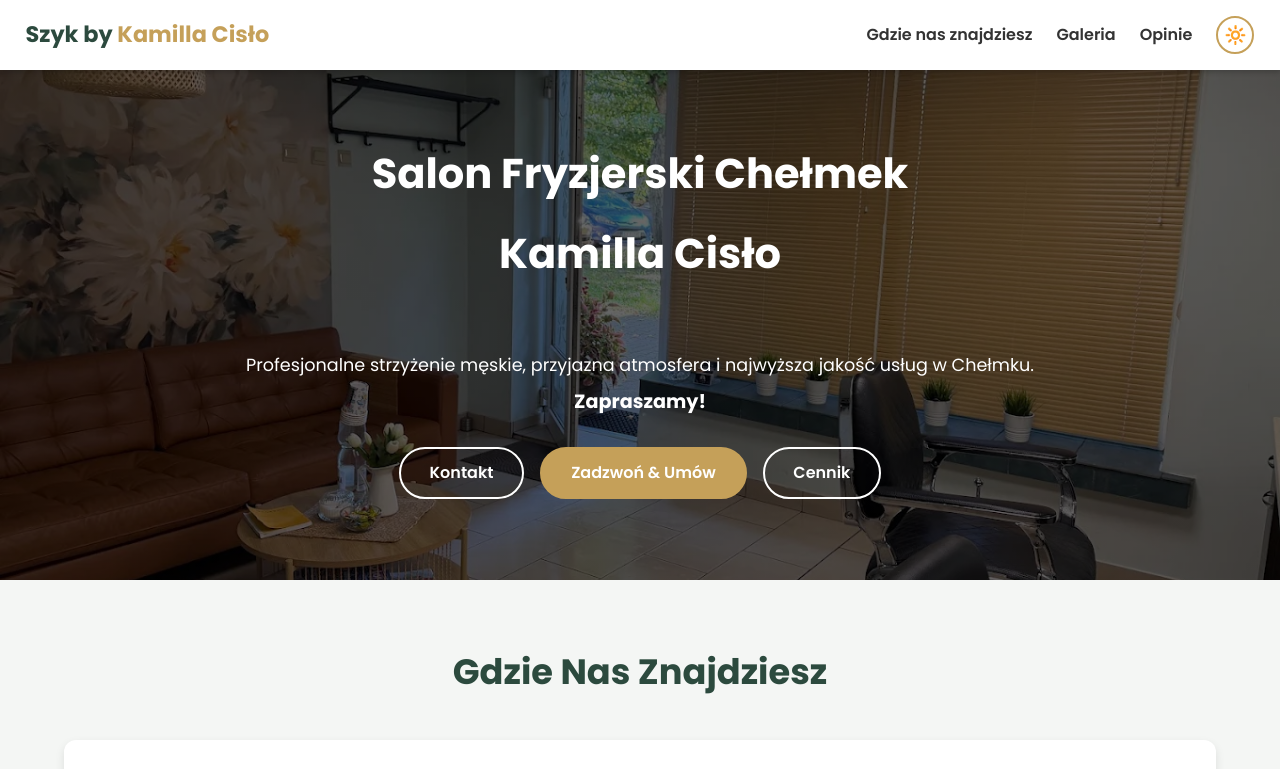
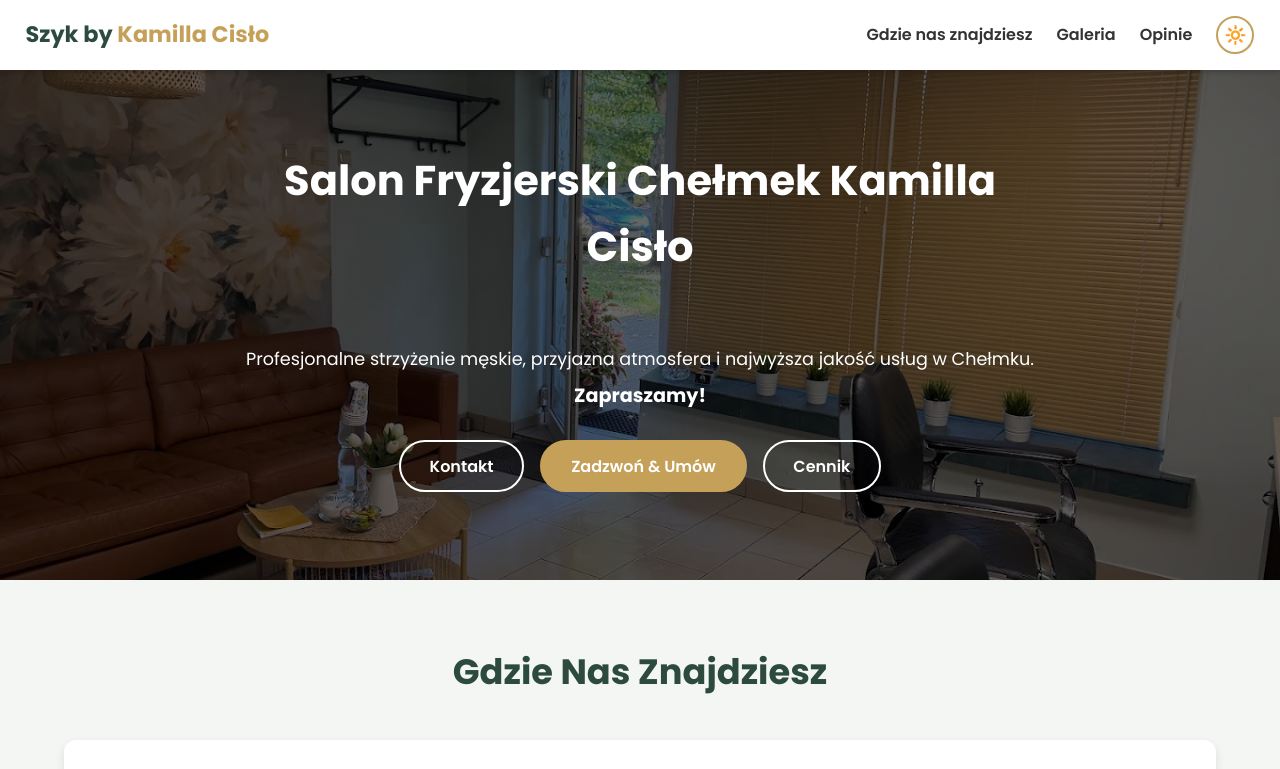
Before and after one commit to fryzjer-chelmek/fryzjer-kamila, a plain HTML site: page index.html in a window 1280 px wide. Shown: the top 769 px of the page. Drawn offline with Linux system fonts and the light colour scheme.

Commit message:
Update index.html

```diff
--- a/index.html
+++ b/index.html
@@ -9,6 +9,11 @@
     <link rel="icon" type="image/png" href="assets/favicon.png">
     <link rel="stylesheet" href="style.css">
     <link rel="canonical" href="https://fryzjer-chelmek.pl/" />
+
+    <meta property="og:site_name" content="Salon Fryzjerski Szyk by Kamilla Cisło" />
+    <meta property="og:title" content="Fryzjer Chełmek | Salon Fryzjerski Szyk by Kamilla Cisło" />
+    <meta property="og:url" content="https://fryzjer-chelmek.pl/" />
+    <meta property="og:type" content="website" />
   <!-- Podpięcie pliku script.js z atrybutem defer (nie blokuje ładowania strony) -->
     <script src="script.js" defer></script>
 
@@ -69,8 +74,8 @@
     <section class="baner" style="background-image: linear-gradient(rgba(0,0,0,0.6), rgba(0,0,0,0.6)), url('assets/wnetrze.webp');">
         <div class="baner-content">
             <h1> Salon Fryzjerski
-                Chełmek </h1>
-            <h1> Kamilla Cisło </h1>
+                Chełmek
+                Kamilla Cisło </h1>
              <br>
             </br>
             <p>Profesjonalne strzyżenie męskie, przyjazna atmosfera i najwyższa jakość usług w Chełmku.</p>
```
